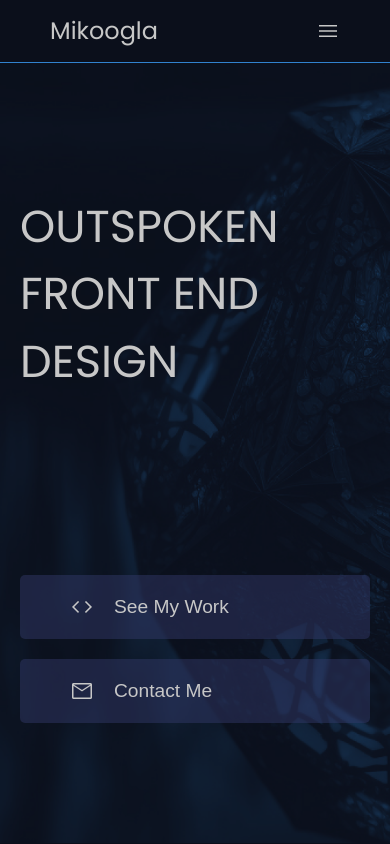
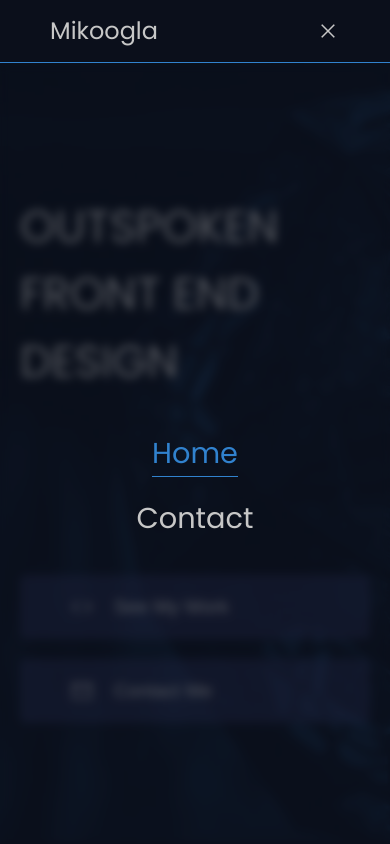
Before and after one commit to mikoogla/vue-portfolio, a Vue app: page / in a window 390 px wide. Both pictures are taken after a click on the element "menu". Shown: the top 844 px of the page. Built offline with nearby package versions, Linux system fonts and the light colour scheme.

Commit message:
menu mobile

```diff
--- a/src/components/Navbar.vue
+++ b/src/components/Navbar.vue
@@ -1,7 +1,7 @@
 <template>
   <div class="navbar-container">
     <MobileMenu
-      :style="{ display: isMenuVisible ? 'none' : '' }"
+      :style="{ display: isMenuVisible ? '' : 'none' }"
       @click="showMenu"
     />
     <RouterLink to="/"> <div class="logo">Mikoogla</div></RouterLink>
@@ -12,7 +12,7 @@
         ENG<span class="material-symbols-outlined"> translate </span>
       </div>
       <span @click="showMenu" class="material-symbols-outlined mobile-on">
-        menu
+        {{ menuIcon }}
       </span>
     </div>
   </div>
@@ -20,10 +20,18 @@
 
 <script setup>
 import MobileMenu from "./MobileMenu.vue";
-import { ref } from "vue";
+import { ref, watch } from "vue";
 
 const isMenuVisible = ref(false);
+const menuIcon = ref("menu");
 
+watch(isMenuVisible, (value) => {
+  if (value) {
+    menuIcon.value = "close";
+  } else {
+    menuIcon.value = "menu";
+  }
+});
 function showMenu() {
   isMenuVisible.value = !isMenuVisible.value;
 }
```
